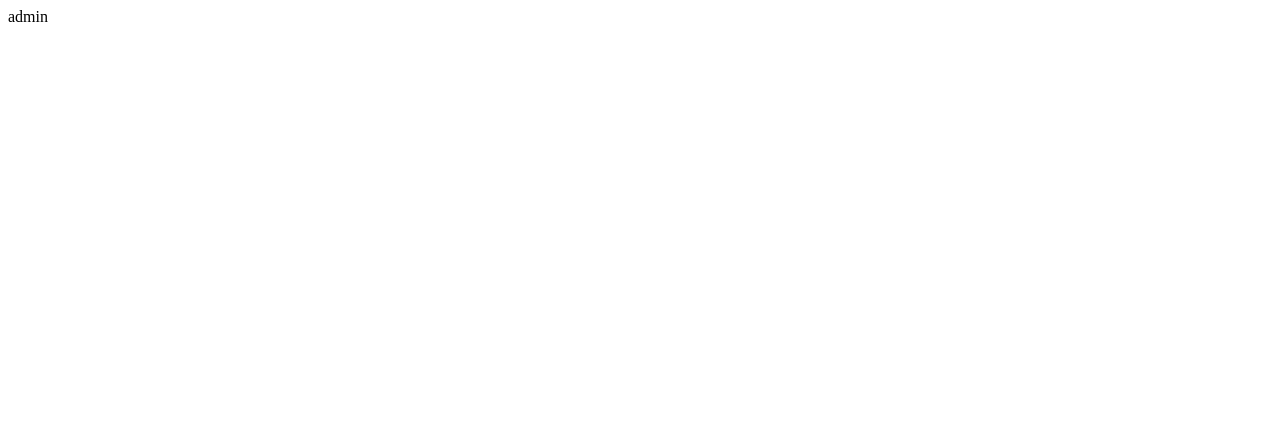
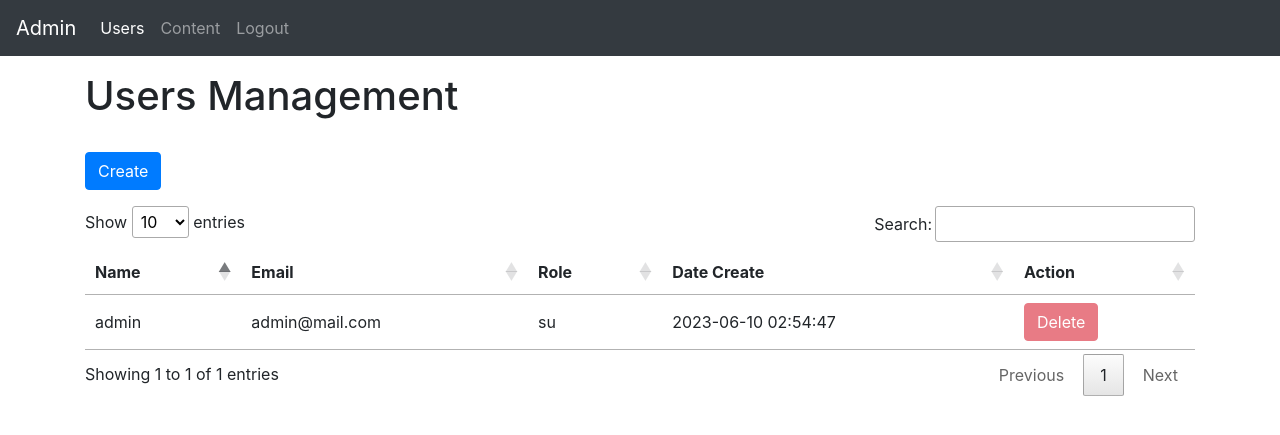
Before and after one commit to dimasbasila94/workshop_web, a PHP site: page /admin.php in a window 1280 px wide. Before the commit the part shown is almost empty. Shown: the top 435 px of the page. Run offline with PHP 8.4, Linux system fonts and the light colour scheme; a user stored in the database is signed in; data comes from the database, SQL or seed files in the repository; some libraries are stand-ins or nearby versions.

Commit message:
update repo

```diff
--- a/admin.php
+++ b/admin.php
@@ -1,5 +1,107 @@
 <?php
+session_start();
 
-echo "admin";
+if($_SESSION['status']!="login"){
+	header("location:login.php");
+}
+?>
+<!doctype html>
+<html lang="en">
+  <head>
+    <!-- Required meta tags -->
+    <meta charset="utf-8">
+    <meta name="viewport" content="width=device-width, initial-scale=1, shrink-to-fit=no">
 
-?>
+    <!-- Bootstrap CSS -->
+    <link rel="stylesheet" href="https://cdn.jsdelivr.net/npm/bootstrap@4.1.3/dist/css/bootstrap.min.css" integrity="sha384-MCw98/SFnGE8fJT3GXwEOngsV7Zt27NXFoaoApmYm81iuXoPkFOJwJ8ERdknLPMO" crossorigin="anonymous">
+    <link rel="stylesheet" type="text/css" media="screen" href="https://cdn.datatables.net/1.10.19/css/jquery.dataTables.min.css">
+    <script src="https://cdnjs.cloudflare.com/ajax/libs/jquery/3.3.1/jquery.min.js"></script>
+    <script src="https://cdn.datatables.net/1.10.19/js/jquery.dataTables.min.js"></script>
+    <title>Admin</title>
+  </head>
+  <body>
+  <nav class="navbar navbar-expand-lg navbar-dark bg-dark">
+  <a class="navbar-brand" href="#">Admin</a>
+  <button class="navbar-toggler" type="button" data-toggle="collapse" data-target="#navbarNav" aria-controls="navbarNav" aria-expanded="false" aria-label="Toggle navigation">
+    <span class="navbar-toggler-icon"></span>
+  </button>
+  <div class="collapse navbar-collapse" id="navbarNav">
+    <ul class="navbar-nav">
+      <li class="nav-item active">
+        <a class="nav-link" href="#">Users <span class="sr-only">(current)</span></a>
+      </li>
+      <li class="nav-item">
+        <a class="nav-link" href="#">Content</a>
+      </li>
+      <li class="nav-item">
+        <a class="nav-link" href="logout.php">Logout</a>
+      </li>
+
+    </ul>
+  </div>
+</nav>
+<div class="container mt-3">
+      <h1>Users Management</h1>
+      <div class="mt-2">
+        <?php
+            if(isset($_GET['message'])){
+              if($_GET['message'] == "failed"){
+                echo "<label>Failed create user</label>";
+              }else if($_GET['message'] == "success"){
+                echo "<label>Success create user</label>";
+              }else if($_GET['message'] == "success_delete"){
+                echo "<label>Success delete user</label>";
+              }else if($_GET['message'] == "failed_delete"){
+                echo "<label>Failed delete user</label>";
+              }else if($_GET['message'] == "failed_edit"){
+                echo "<label>Failed edit user</label>";
+              }else if($_GET['message'] == "success_edit"){
+                echo "<label>Success edit user</label>";
+              }
+            }
+        ?>
+      <br>
+      <button type="button" class="btn btn-primary mb-3" data-toggle="modal" data-target="#createModal">Create</button>
+      <table id="tabel-data">
+        <thead>
+            <tr>
+                <th>Name</th>
+                <th>Email</th>
+                <th>Role</th>
+                <th>Date Create</th>
+                <th>Action</th>
+            </tr>
+        </thead>
+        <tbody>
+        <?php
+            include 'config_db.php';
+            $users = mysqli_query($conn,"select * from tb_users");
+            while($row = mysqli_fetch_array($users))
+            {
+                echo '<tr>
+                <td>'.$row['name'].'</td>
+                <td>'.$row['email'].'</td>
+                <td>'.$row['role'].'</td>
+                <td>'.$row['date_create'].'</td>';
+                if($_SESSION['email'] == $row['email']){
+                    echo '<td><a href="#" type="button" class="btn btn-danger disabled" disabled>Delete</a></td>';
+                }else{
+                    echo '<td><a href="delete_user.php?id='.$row['id'].'" type="button" class="btn btn-danger">Delete</a> <a href="edit_user.php?id='.$row['id'].'" type="button" class="btn btn-success">Edit</a></td>';
+                }
+            echo'</tr>';
+            }
+        ?>
+        </tbody>
+    </table>
+	</div>
+  </div>
+
+  <script src="https://cdn.jsdelivr.net/npm/popper.js@1.16.0/dist/umd/popper.min.js" integrity="sha384-Q6E9RHvbIyZFJoft+2mJbHaEWldlvI9IOYy5n3zV9zzTtmI3UksdQRVvoxMfooAo" crossorigin="anonymous"></script>
+    <script src="https://cdn.jsdelivr.net/npm/bootstrap@4.4.1/dist/js/bootstrap.min.js" integrity="sha384-wfSDF2E50Y2D1uUdj0O3uMBJnjuUD4Ih7YwaYd1iqfktj0Uod8GCExl3Og8ifwB6" crossorigin="anonymous"></script>
+    <script>
+      $(document).ready(function(){
+          $('#tabel-data').DataTable();
+      });
+    </script>
+  </body>
+</html>
```
Also changed, not shown: logout.php (added, +9 -0 lines).
